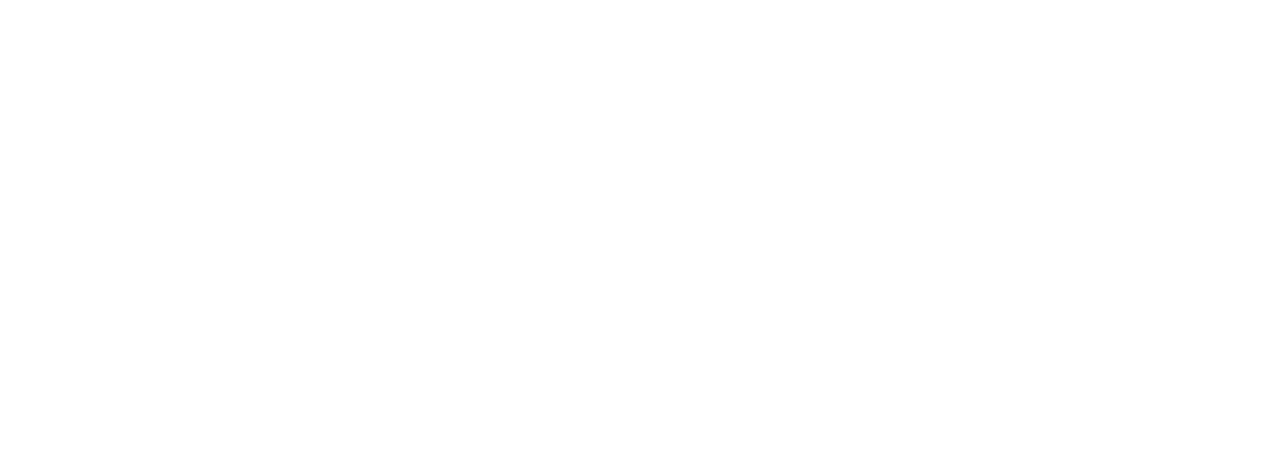
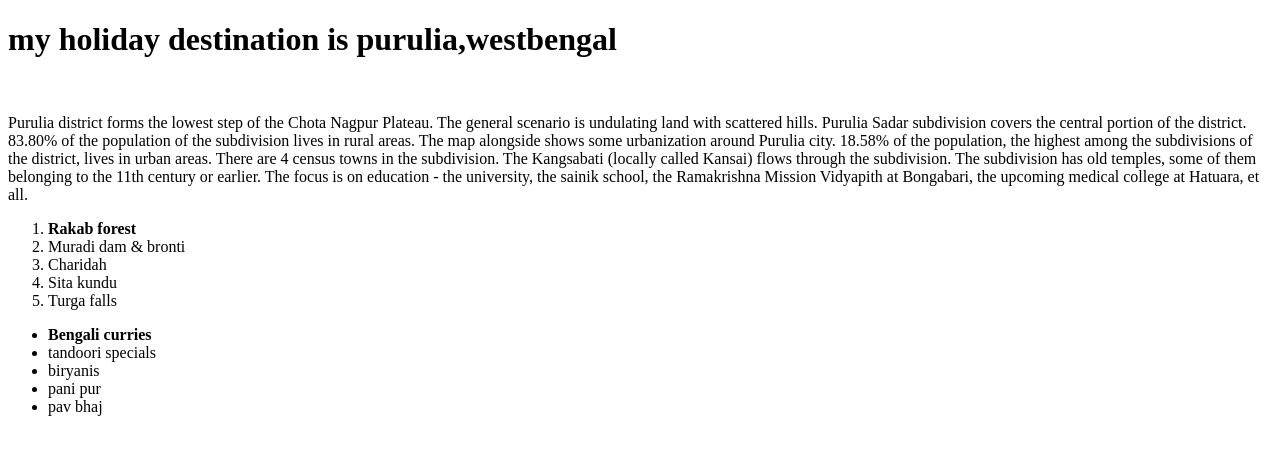
Before and after one commit to acciojob/favorite-holiday-subir211, a website: page main.html in a window 1280 px wide. Drawn offline with Linux system fonts and the light colour scheme.

Commit message:
created a submission

```diff
--- a/main.html
+++ b/main.html
@@ -7,6 +7,33 @@
 </head>
 
 <body>
+<h1>my holiday destination is purulia,westbengal</h1><br>
+	<p>Purulia district forms the lowest step of the Chota Nagpur Plateau. The general scenario is undulating land with scattered hills. Purulia Sadar subdivision covers the central portion of the district. 83.80% of the population of the subdivision lives in rural areas. The map alongside shows some urbanization around Purulia city. 18.58% of the population, the highest among the subdivisions of the district, lives in urban areas. There are 4 census towns in the subdivision. The Kangsabati (locally called Kansai) flows through the subdivision. The subdivision has old temples, some of them belonging to the 11th century or earlier. The focus is on education - the university, the sainik school, the Ramakrishna Mission Vidyapith at Bongabari, the upcoming medical college at Hatuara, et all.</p>
+	<ol>
+		<li><b>Rakab forest</b></li>
+		<li>Muradi dam & bronti</li>
+		<li>Charidah</li>
+		<li>Sita kundu</li>
+		<li>Turga falls</li>
+	</ol>
+	<ul>
+		<li><strong>Bengali curries</strong></li>
+		<li>tandoori specials</li>
+		<li> biryanis</li>
+		<li>pani pur</li>
+		<li> pav bhaj</li>
+	</ul>
+
+
+
+
+
+
+
+
+
+
+
 	<!-- the entire body must be written by student -->
     <script type="text/javascript" src="./script.js">
 </script>
```
